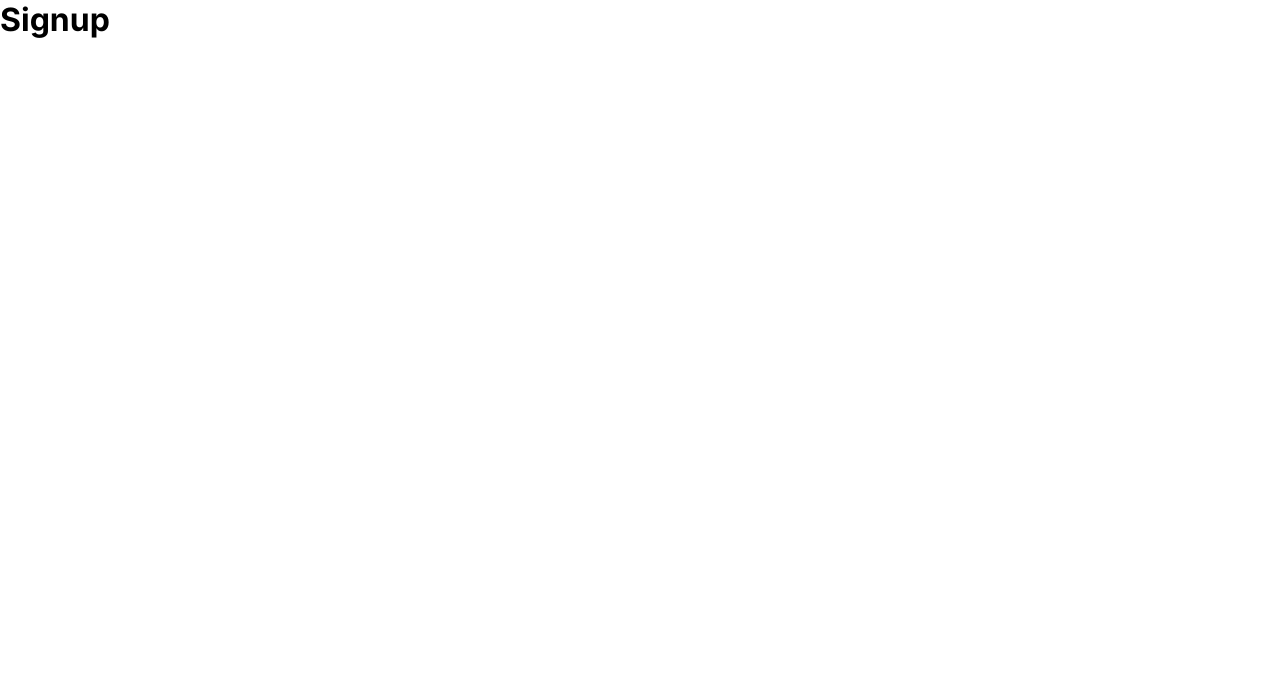
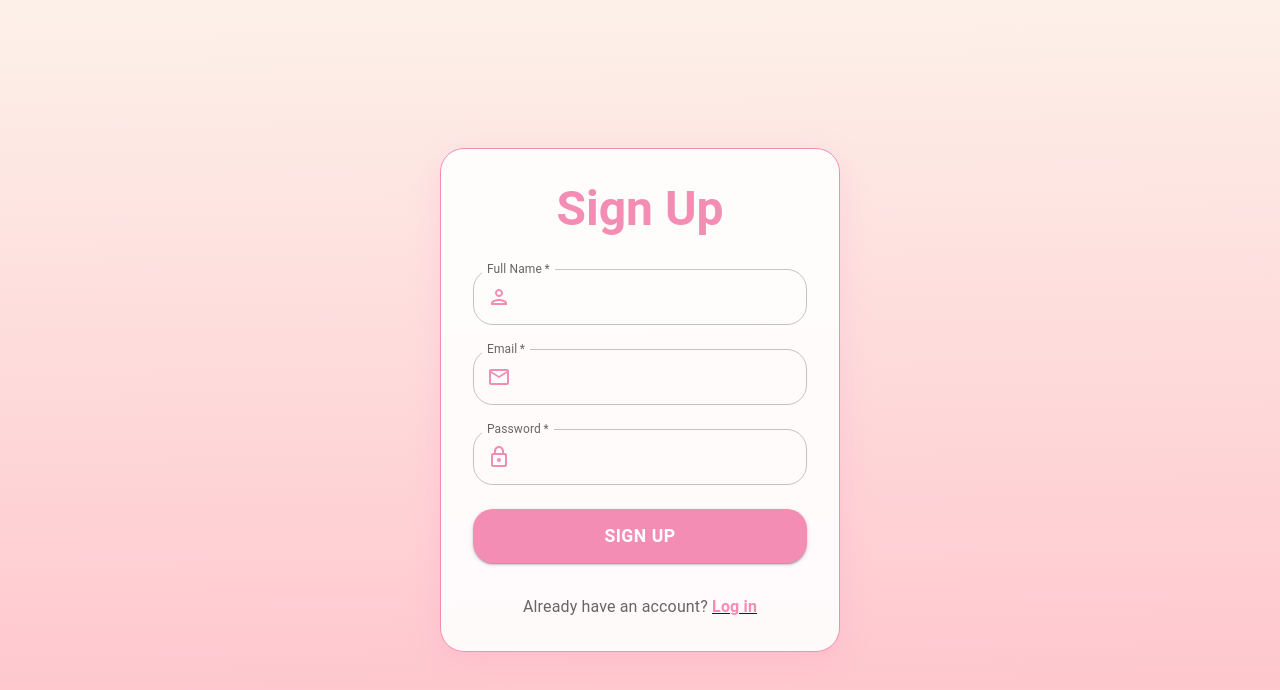
Before and after one commit to Mago223/langchat, a Next.js app: page /signup in a window 1280 px wide. Shown: the top 690 px of the page. Built offline with nearby package versions, Linux system fonts and the light colour scheme.

Commit message:
created and styled sign up page

```diff
--- a/app/signup/page.js
+++ b/app/signup/page.js
@@ -1,3 +1,202 @@
-export default function Signup() {
-  return <h1>Signup</h1>;
+"use client";
+import {
+  Box,
+  Stack,
+  TextField,
+  Button,
+  Typography,
+  Icon,
+  Link as MuiLink,
+} from "@mui/material";
+import { useState } from "react";
+import { motion } from "framer-motion";
+import {
+  LockOutlined,
+  EmailOutlined,
+  PersonOutlined,
+} from "@mui/icons-material";
+import Link from "next/link";
+
+function Signup() {
+  const [fullName, setFullName] = useState("");
+  const [email, setEmail] = useState("");
+  const [password, setPassword] = useState("");
+
+  function handleSignup(e) {
+    e.preventDefault();
+    // Add your signup logic here
+    console.log("Signup attempt with:", fullName, email, password);
+  }
+
+  return (
+    <Box
+      width="100vw"
+      height="100vh"
+      display="flex"
+      flexDirection="column"
+      justifyContent="center"
+      alignItems="center"
+      sx={{
+        background:
+          "linear-gradient(179.4deg, rgb(253, 240, 233) 2.2%, rgb(255, 194, 203) 96.2%)",
+        fontFamily: "'Poppins', sans-serif",
+      }}
+    >
+      <motion.div
+        initial={{ opacity: 0, y: -50 }}
+        animate={{ opacity: 1, y: 0 }}
+        transition={{ duration: 0.5 }}
+      >
+        <Stack
+          direction="column"
+          width="400px"
+          border="1px solid #f48db4"
+          borderRadius="24px"
+          p={4}
+          spacing={4}
+          bgcolor="rgba(255, 255, 255, 0.9)"
+          sx={{
+            boxShadow: "0px 8px 30px rgba(244, 141, 180, 0.2)",
+          }}
+        >
+          <Typography
+            variant="h3"
+            textAlign="center"
+            color="#f48db4"
+            fontWeight="bold"
+          >
+            Sign Up
+          </Typography>
+          <form onSubmit={handleSignup}>
+            <Stack spacing={3}>
+              <TextField
+                label="Full Name"
+                type="text"
+                fullWidth
+                value={fullName}
+                onChange={(e) => setFullName(e.target.value)}
+                required
+                variant="outlined"
+                InputProps={{
+                  startAdornment: (
+                    <Icon sx={{ color: "#f48db4", mr: 1 }}>
+                      <PersonOutlined />
+                    </Icon>
+                  ),
+                }}
+                sx={{
+                  "& .MuiOutlinedInput-root": {
+                    borderRadius: "20px",
+                    "&.Mui-focused fieldset": {
+                      borderColor: "#f48db4",
+                    },
+                  },
+                  "& .MuiInputLabel-root.Mui-focused": {
+                    color: "#f48db4",
+                  },
+                }}
+              />
+              <TextField
+                label="Email"
+                type="email"
+                fullWidth
+                value={email}
+                onChange={(e) => setEmail(e.target.value)}
+                required
+                variant="outlined"
+                InputProps={{
+                  startAdornment: (
+                    <Icon sx={{ color: "#f48db4", mr: 1 }}>
+                      <EmailOutlined />
+                    </Icon>
+                  ),
+                }}
+                sx={{
+                  "& .MuiOutlinedInput-root": {
+                    borderRadius: "20px",
+                    "&.Mui-focused fieldset": {
+                      borderColor: "#f48db4",
+                    },
+                  },
+                  "& .MuiInputLabel-root.Mui-focused": {
+                    color: "#f48db4",
+                  },
+                }}
+              />
+              <TextField
+                label="Password"
+                type="password"
+                fullWidth
+                value={password}
+                onChange={(e) => setPassword(e.target.value)}
+                required
+                variant="outlined"
+                InputProps={{
+                  startAdornment: (
+                    <Icon sx={{ color: "#f48db4", mr: 1 }}>
+                      <LockOutlined />
+                    </Icon>
+                  ),
+                }}
+                sx={{
+                  "& .MuiOutlinedInput-root": {
+                    borderRadius: "20px",
+                    "&.Mui-focused fieldset": {
+                      borderColor: "#f48db4",
+                    },
+                  },
+                  "& .MuiInputLabel-root.Mui-focused": {
+                    color: "#f48db4",
+                  },
+                }}
+              />
+              <Button
+                type="submit"
+                variant="contained"
+                fullWidth
+                component={motion.button}
+                whileHover={{ scale: 1.05 }}
+                whileTap={{ scale: 0.95 }}
+                sx={{
+                  borderRadius: "20px",
+                  backgroundColor: "#f48db4",
+                  "&:hover": {
+                    backgroundColor: "#f06292",
+                  },
+                  padding: "12px",
+                  fontSize: "1.1rem",
+                  fontWeight: "bold",
+                }}
+              >
+                Sign Up
+              </Button>
+            </Stack>
+          </form>
+          <Box textAlign="center">
+            <Typography variant="body1" color="#666">
+              Already have an account?{" "}
+              <Link href="/login" passHref>
+                <MuiLink
+                  component={motion.a}
+                  whileHover={{ color: "#f06292" }}
+                  sx={{
+                    color: "#f48db4",
+                    textDecoration: "none",
+                    fontWeight: "bold",
+                    "&:hover": {
+                      textDecoration: "underline",
+                    },
+                  }}
+                >
+                  Log in
+                </MuiLink>
+              </Link>
+            </Typography>
+          </Box>
+        </Stack>
+      </motion.div>
+    </Box>
+  );
 }
+
+export default Signup;
```
